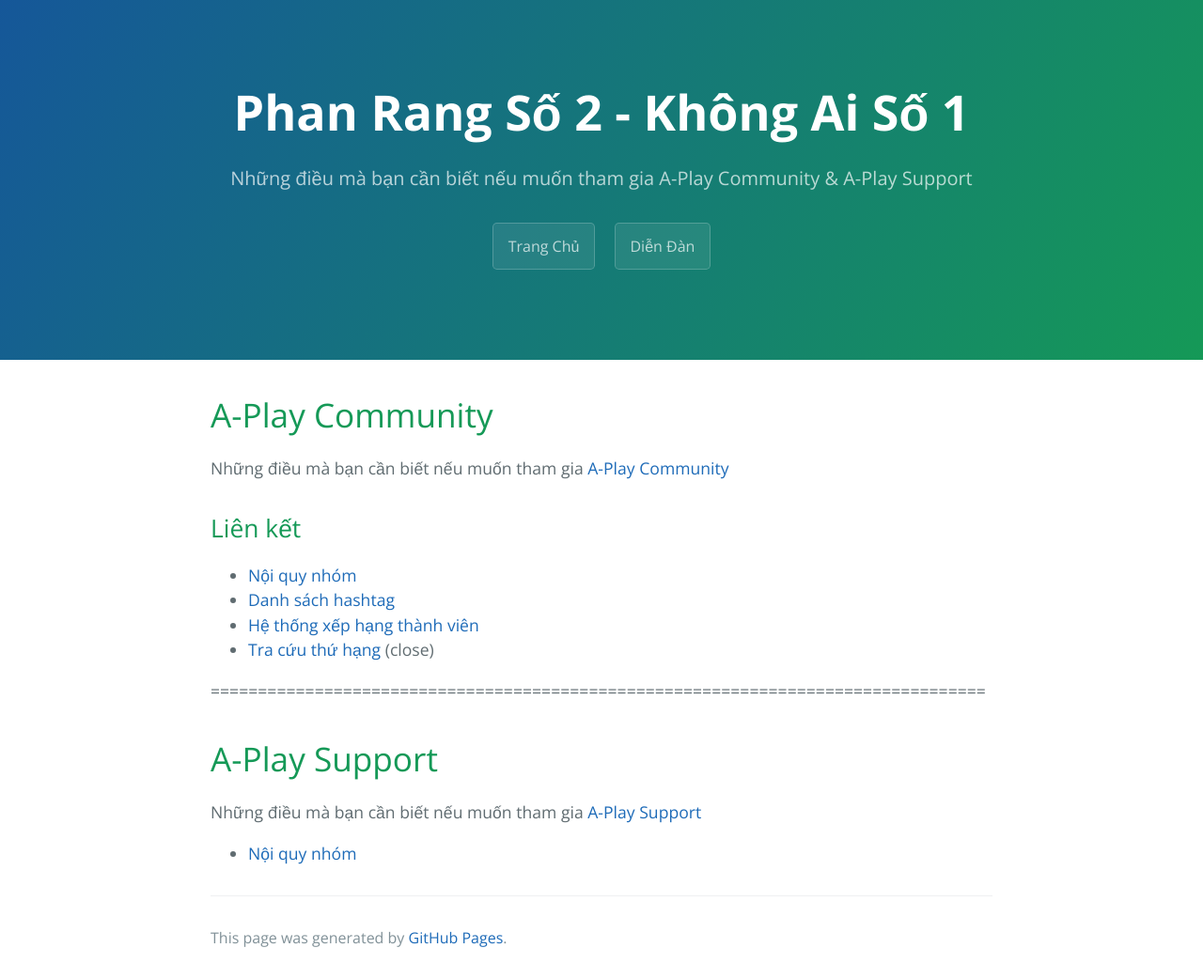
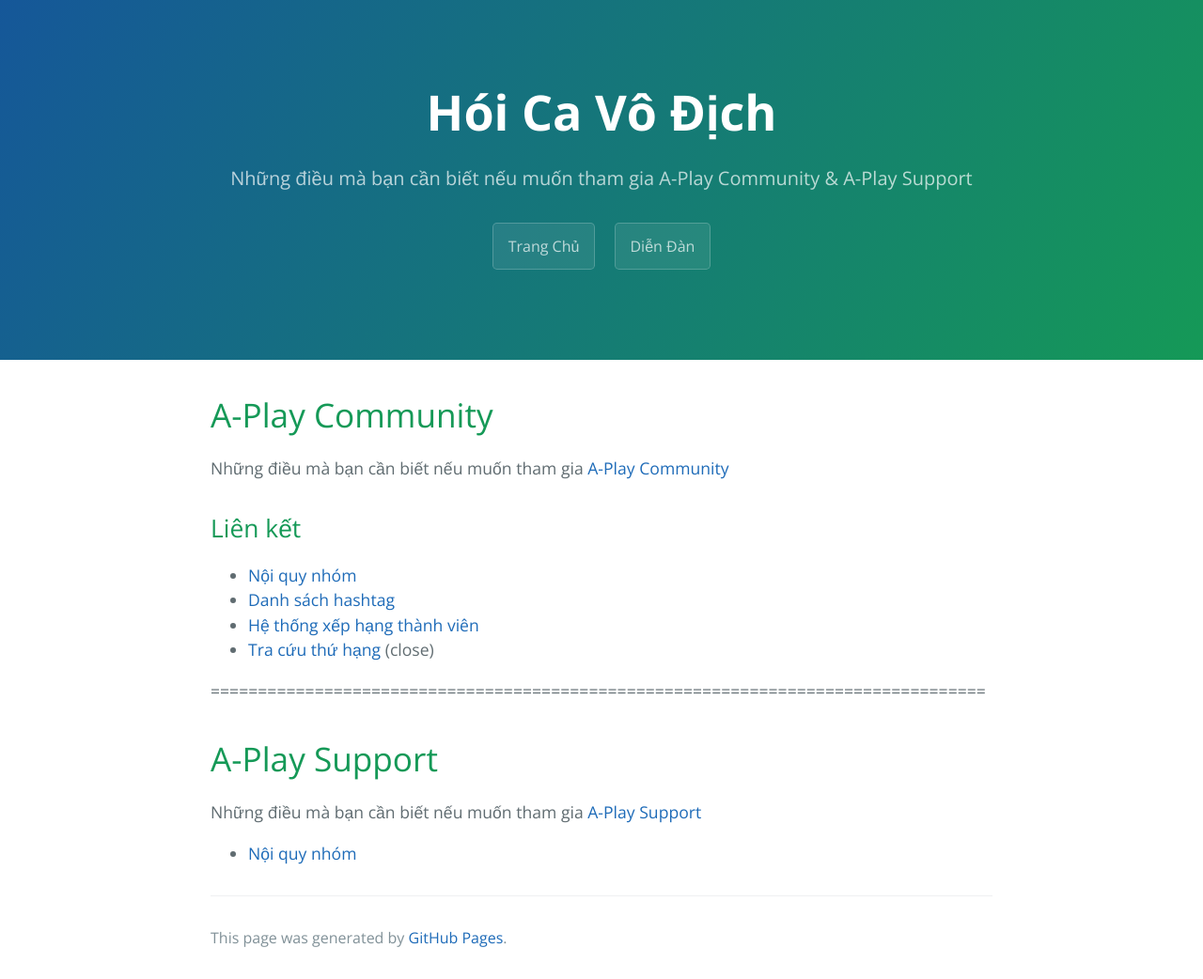
Before and after one commit to huuvinhvn/aplay, a Jekyll site: the page built from index.md, in a window 1280 px wide. Shown: the whole page at 94% size. Built offline with Jekyll 4.4.1, drawn with Linux system fonts in a browser that asks for light colours; our own code applies the rules of GitHub Pages for plain Markdown files.

Commit message:
Update _config.yml

```diff
--- a/_config.yml
+++ b/_config.yml
@@ -1,4 +1,4 @@
-title: Phan Rang Số 2 - Không Ai Số 1
+title: Hói Ca Vô Địch
 description: Những điều mà bạn cần biết nếu muốn tham gia A-Play Community & A-Play Support
 show_downloads: true
 is_project_page: true
```
